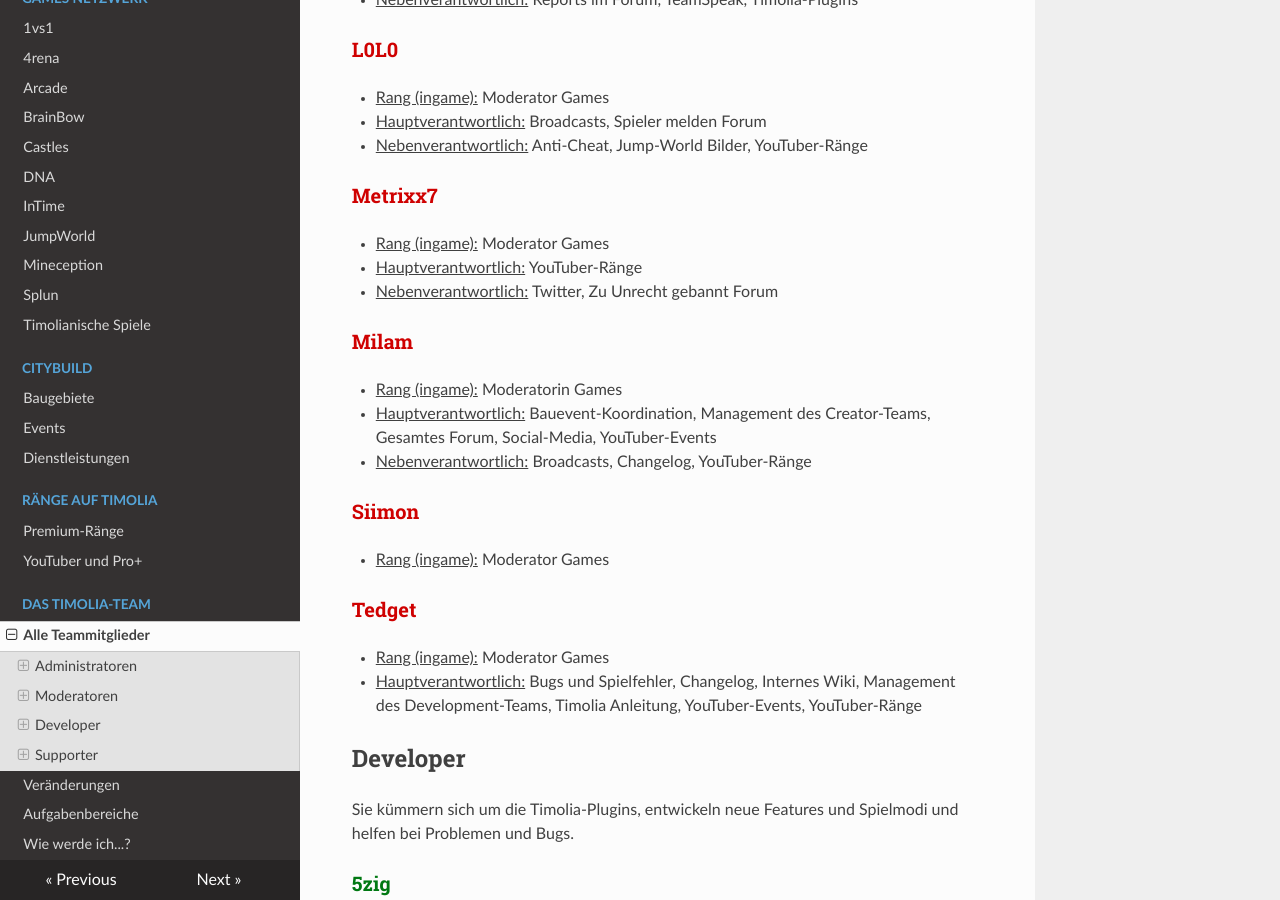
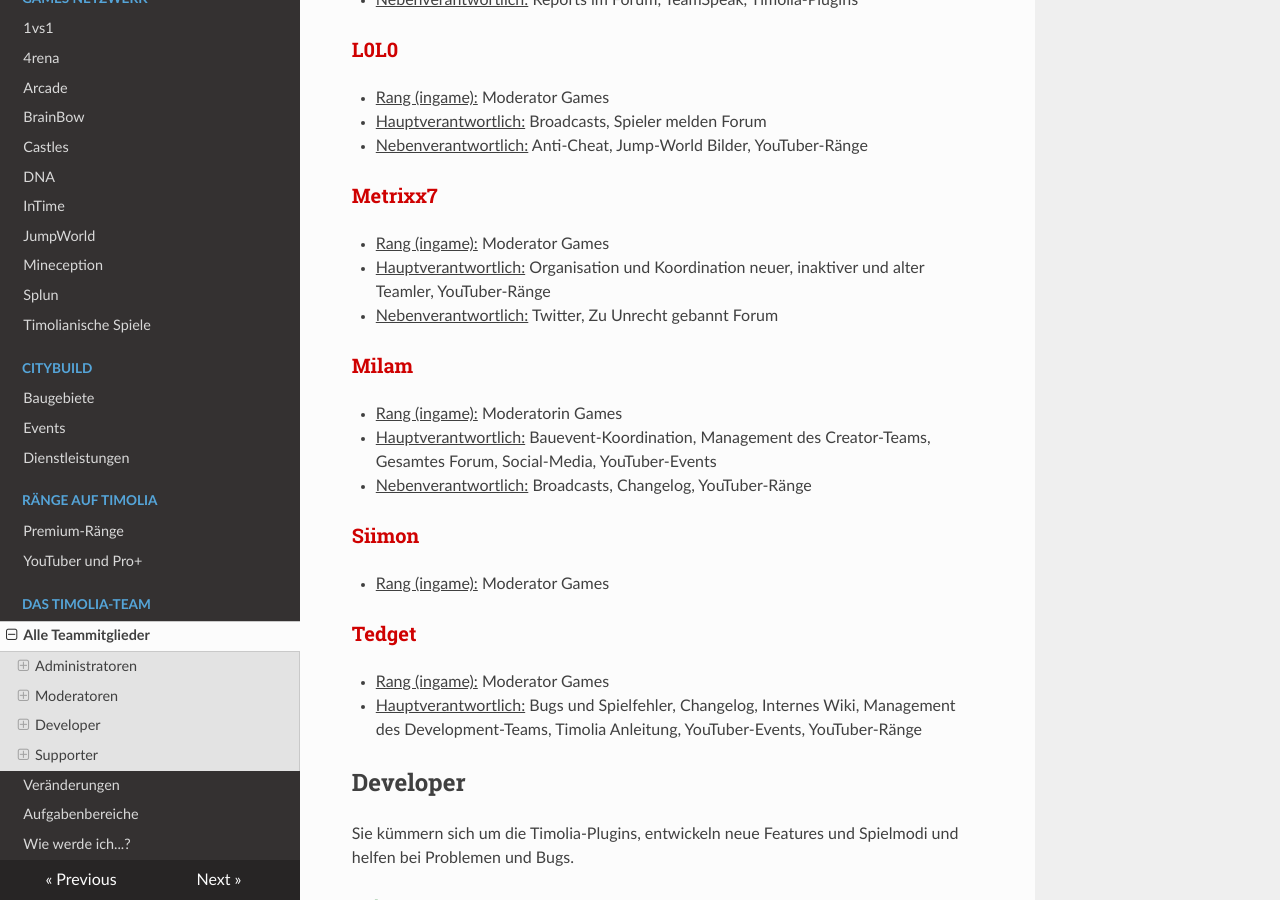
Before and after one commit to TimoliaDE/HowTo, an MkDocs documentation site: the page built from docs/team/members.md, in a window 1280 px wide and 900 px high, scrolled down 1790 px. Built offline with MkDocs 1.6.1, drawn with Linux system fonts in a browser that asks for light colours; nearby versions of some CDN libraries; old or Windows-style settings are respelled for this version of MkDocs.

Commit message:
Update members.md

```diff
--- a/docs/team/members.md
+++ b/docs/team/members.md
@@ -59,7 +59,7 @@ Moderatoren kümmern sich um das reibungslose Spielererlebnis der verschiedenen
 
 ### <strong><span style="color:#CF0101">Metrixx7</span></strong>
 - <u>Rang (ingame):</u> Moderator Games
-- <u>Hauptverantwortlich:</u> YouTuber-Ränge
+- <u>Hauptverantwortlich:</u> Organisation und Koordination neuer, inaktiver und alter Teamler, YouTuber-Ränge
 - <u>Nebenverantwortlich:</u> Twitter, Zu Unrecht gebannt Forum
 
 ###<strong><span style="color:#CF0101">Milam</span></strong>
```
